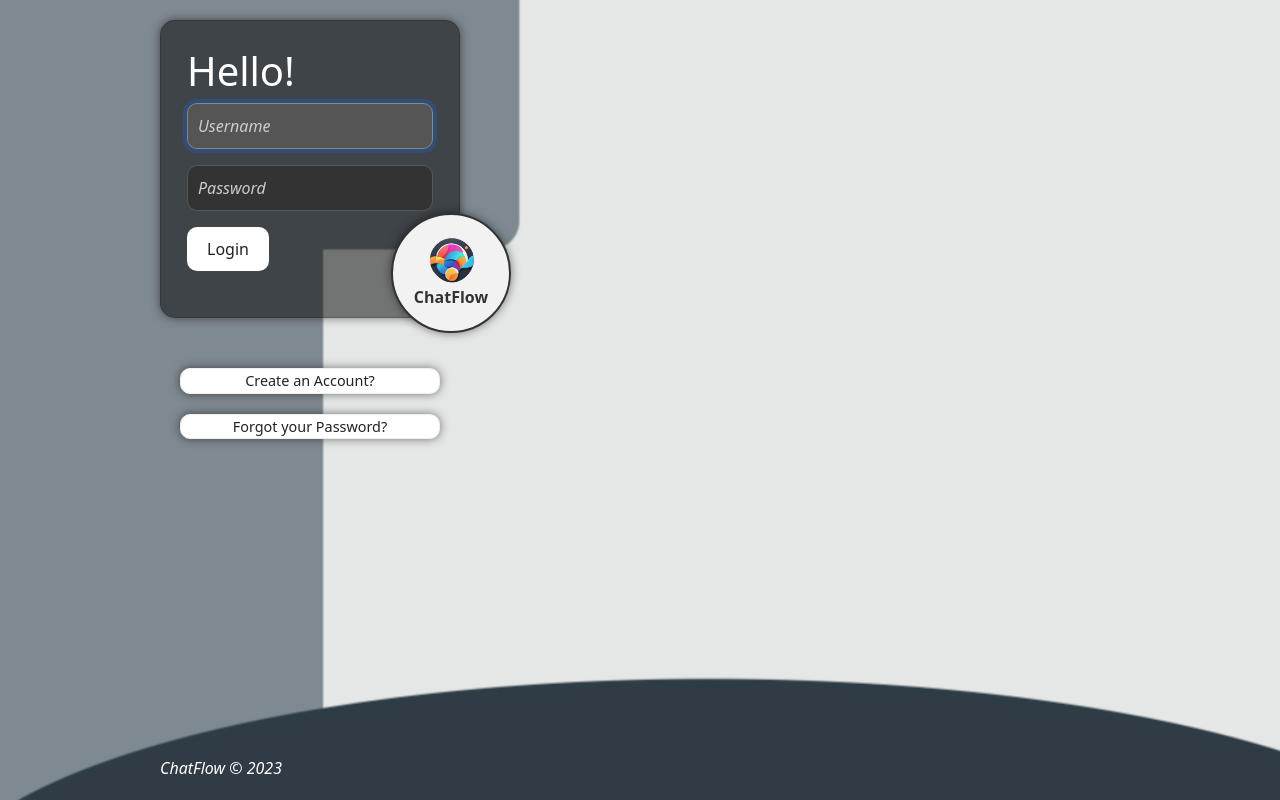
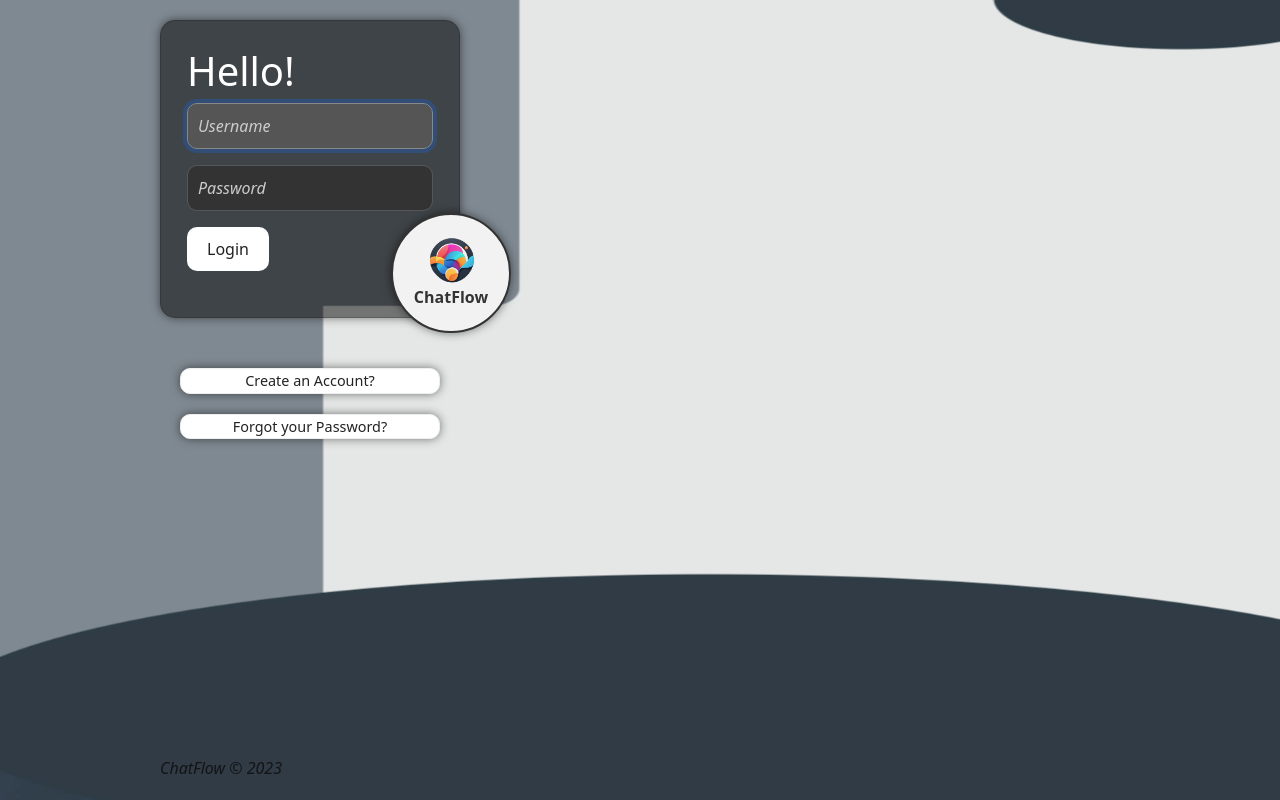
Before and after one commit to rpurinton/chatflow, a PHP site: page /login/index.php in a window 1280 px wide. Run offline with PHP 8.4, Linux system fonts and the light colour scheme.

Commit message:
Update dark-theme.css

```diff
--- a/assets/css/dark-theme.css
+++ b/assets/css/dark-theme.css
@@ -3,11 +3,10 @@ html {
 }
 
 body {
-    background-color: #222;
+    background-color: rgb(242, 242, 242);
     background-image: url('/assets/images/background.png');
-    background-size: cover;
-    background-position: left;
-    color: #fff;
+    background-size: 100% 100%;
+    color: rgb(20, 20, 20);
     height: 100%;
 }
 
```
